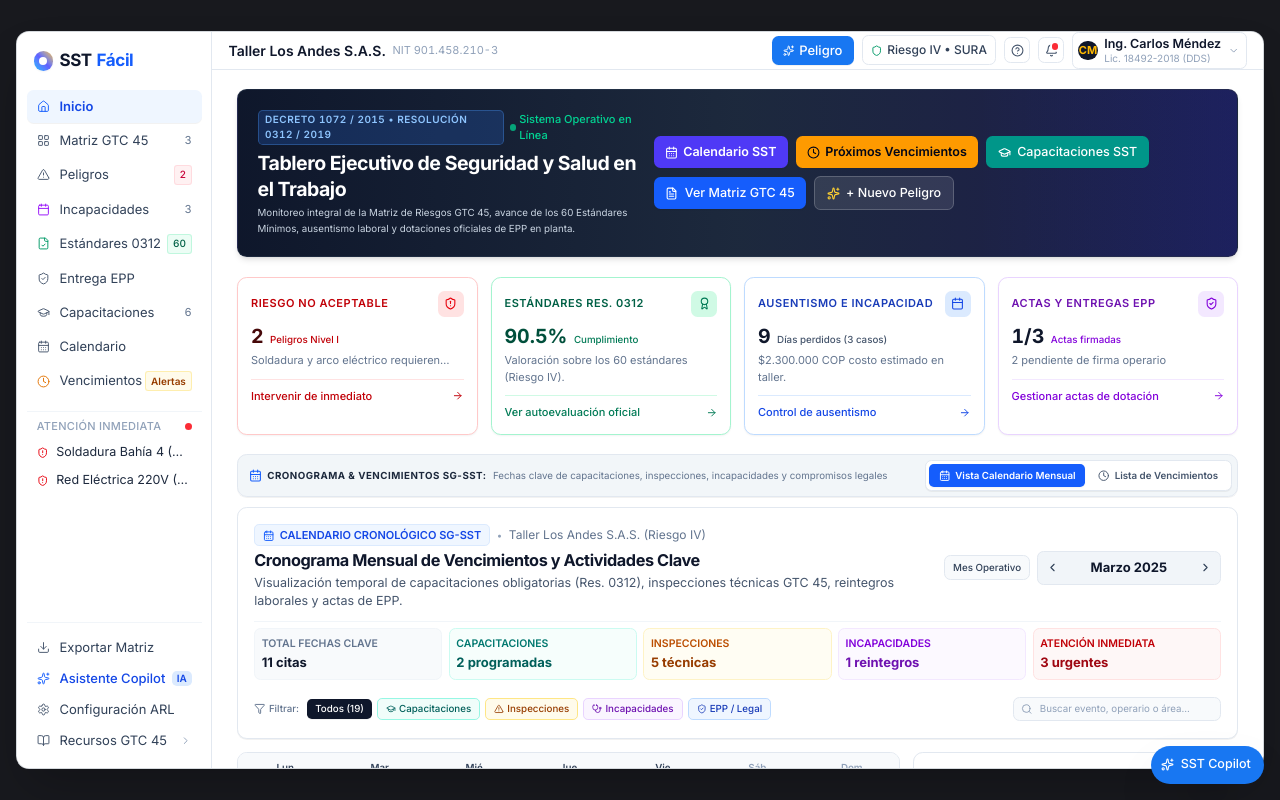
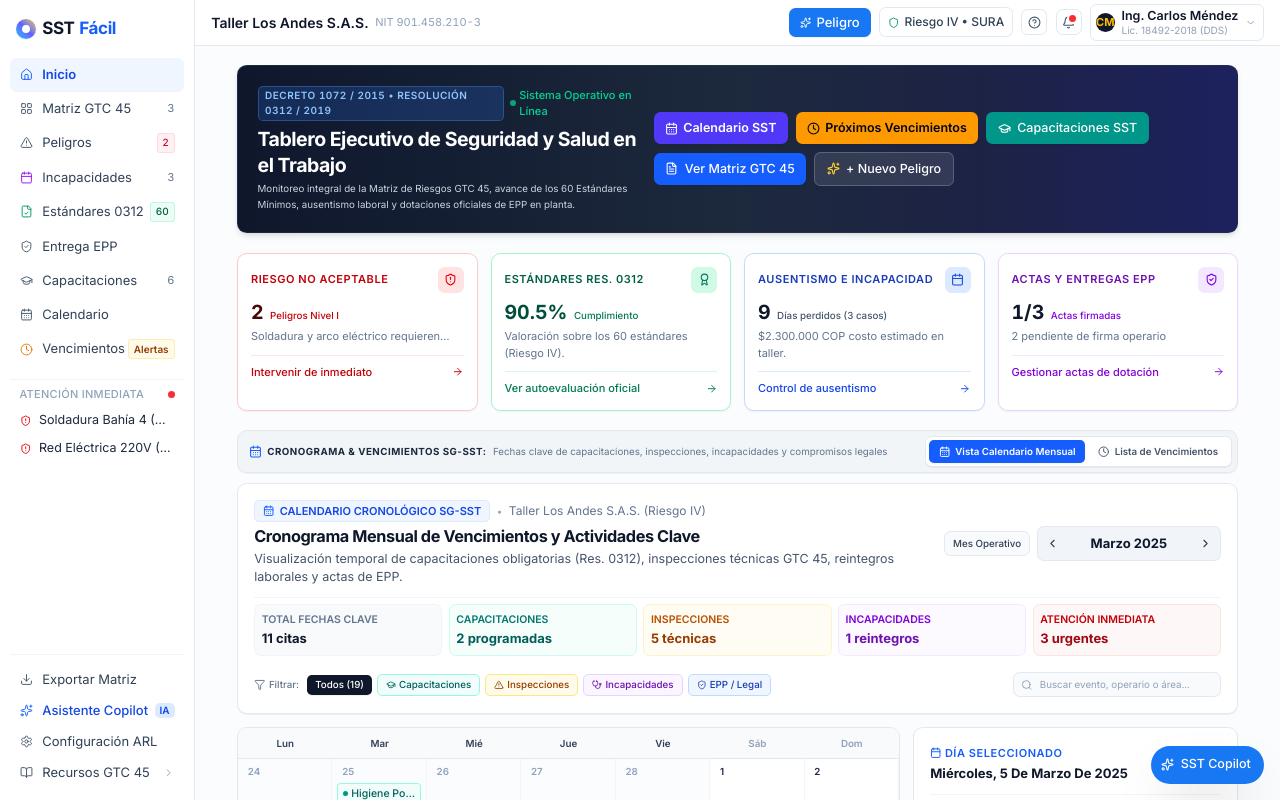
Before and after one commit to Rojas-09/SST-PR, a React (Vite) app: page / in a window 1280 px wide. Built offline with nearby package versions, Linux system fonts and the light colour scheme.

Commit message:
feat: optimize layout and global styles
Refactor application layout for full-screen height, implement custom scrollbar styling, and add Vercel configuration for SPA routing.

```diff
--- a/src/App.tsx
+++ b/src/App.tsx
@@ -108,11 +108,9 @@ export default function App() {
   };
 
   return (
-    <div className="min-h-screen bg-slate-100 md:bg-[#18191E] md:p-3 lg:p-5 flex items-center justify-center font-sans antialiased text-slate-800 text-[13px]">
-      {/* Outer Application Card matching Clay layout */}
-      <div className="w-full max-w-[1550px] min-h-screen md:min-h-[92vh] bg-white md:rounded-2xl md:shadow-2xl md:border md:border-slate-700/20 flex overflow-hidden relative">
+    <div className="h-screen w-full bg-slate-50 flex overflow-hidden font-sans antialiased text-slate-800 text-[13px] relative">
       {/* Desktop Sidebar */}
-        <div className="hidden md:block shrink-0 z-10">
+      <div className="hidden md:flex flex-col shrink-0 h-screen z-10">
         <Sidebar
           activeView={activeView}
           onNavigate={(view) => {
@@ -167,7 +165,7 @@ export default function App() {
       )}
 
       {/* Main Content Area */}
-        <div className="flex-1 flex flex-col min-w-0 overflow-y-auto max-h-screen md:max-h-[92vh] relative bg-white">
+      <div className="flex-1 flex flex-col min-w-0 h-screen overflow-hidden relative bg-white">
         {/* Top Header matching Clay */}
         <ClayTopHeader
           company={company}
@@ -178,8 +176,8 @@ export default function App() {
           onOpenMobileMenu={() => setIsMobileSidebarOpen(true)}
         />
 
-          {/* Dynamic Views with 13px font across all text and paragraphs */}
-          <main className="flex-1 pb-10">
+        {/* Dynamic Views with single scroll container */}
+        <main className="flex-1 overflow-y-auto bg-slate-50/50 pb-16">
             {/* Executive Dashboard with Recharts and Integrated AI Copilot */}
             {activeView === 'inicio' && (
               <DashboardInicioView
@@ -357,6 +355,5 @@ export default function App() {
           onConfirmDelivery={handleConfirmDelivery}
         />
       </div>
-    </div>
     );
   }
--- a/src/components/Sidebar.tsx
+++ b/src/components/Sidebar.tsx
@@ -54,7 +54,7 @@ export function Sidebar({
   const applicableStandards = workers > 50 || riskNum >= 4 ? 60 : (workers >= 11 ? 21 : 7);
 
   return (
-    <aside className="w-60 bg-white border-r border-slate-200 flex flex-col justify-between shrink-0 h-full select-none font-sans py-4 px-3 text-[13px]">
+    <aside className="w-60 bg-white border-r border-slate-200 flex flex-col justify-between shrink-0 h-full overflow-y-auto select-none font-sans py-4 px-3 text-[13px]">
       <div className="space-y-4">
         {/* Clay-style Brand Logo Header */}
         <div className="px-2 py-1 flex items-center justify-between">
--- a/src/index.css
+++ b/src/index.css
@@ -10,13 +10,42 @@
     font-family: 'Inter', -apple-system, BlinkMacSystemFont, 'Segoe UI', Roboto, sans-serif !important;
   }
 
-  html, body {
+  html, body, #root {
+    height: 100%;
+    margin: 0;
+    padding: 0;
     font-family: 'Inter', -apple-system, BlinkMacSystemFont, 'Segoe UI', Roboto, sans-serif !important;
     font-size: 13px;
     line-height: 1.5;
     color: #1E293B;
+    background-color: #F8FAFC;
     -webkit-font-smoothing: antialiased;
     -moz-osx-font-smoothing: grayscale;
+    overflow: hidden;
+  }
+
+  /* Sleek modern scrollbars across all modern browsers */
+  * {
+    scrollbar-width: thin;
+    scrollbar-color: #CBD5E1 transparent;
+  }
+
+  ::-webkit-scrollbar {
+    width: 6px;
+    height: 6px;
+  }
+
+  ::-webkit-scrollbar-track {
+    background: transparent;
+  }
+
+  ::-webkit-scrollbar-thumb {
+    background-color: #CBD5E1;
+    border-radius: 9999px;
+  }
+
+  ::-webkit-scrollbar-thumb:hover {
+    background-color: #94A3B8;
   }
 
   h1, h2, h3, h4, h5, h6, p, span, label, input, select, textarea, td, th, button, div, a, b, strong, code, pre, kbd, samp, small, table, tr {
```
Also changed, not shown: vercel.json (added). Lines whose indentation alone changed are shown as unchanged.
